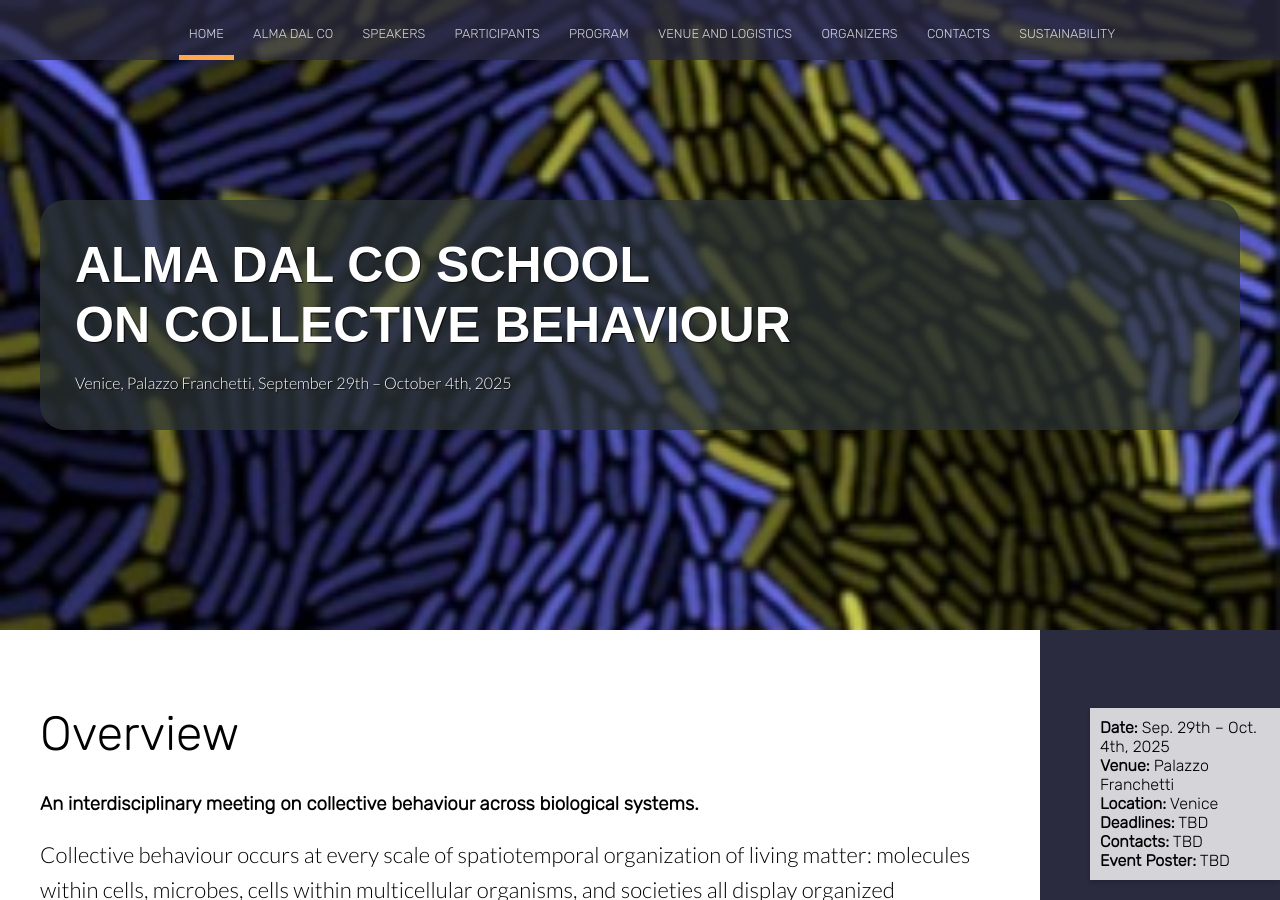
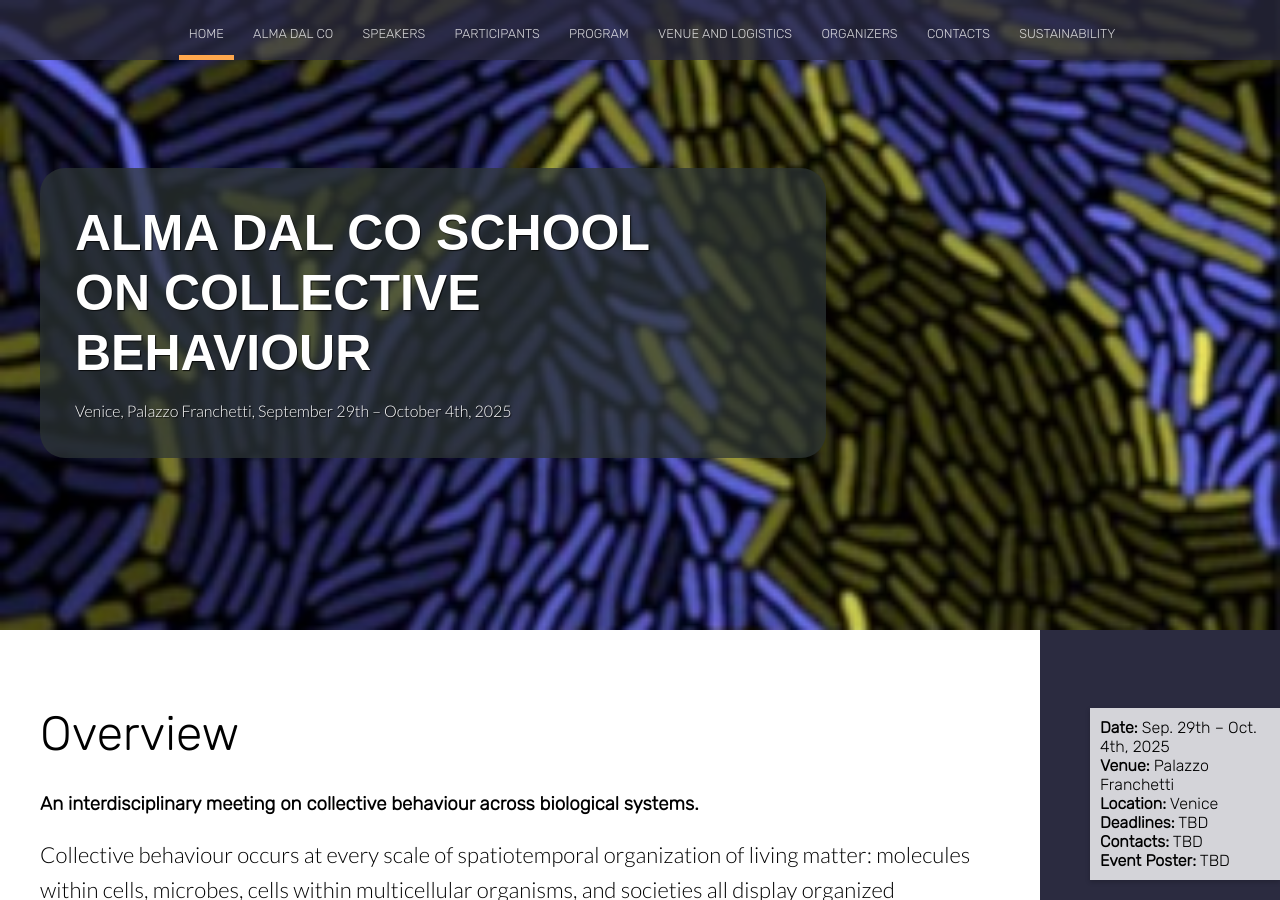
Before and after one commit to almadalcoschool/almadalcoschool.github.io, a Jekyll site: the page built from index.html, in a window 1280 px wide and 900 px high. Built offline with Jekyll 4.4.1, drawn with Linux system fonts in a browser that asks for light colours; nearby versions of some CDN libraries; the list of posts is cut into pages by our own code.

Commit message:
indentation

```diff
--- a/_sass/layout.scss
+++ b/_sass/layout.scss
@@ -148,6 +148,7 @@
 
 .heading-landing,
 .heading-landing-home {
+	display: inline-block;
 	padding: 35px;
 	background-color: #2c3435bb;
 	border-radius: 25px;
--- a/alma.html
+++ b/alma.html
@@ -87,7 +87,7 @@
     .heading-landing,
     .heading-landing-home {
         padding: 20px;        /* Adjust padding for mobile */
-        max-width: 90%;       /* Allow more space on mobile */
+        max-width: none;    /* Remove max-width to allow natural size */
         word-wrap: break-word; /* Allow words to break in case of overflow */
     }
 }
--- a/index.html
+++ b/index.html
@@ -42,14 +42,13 @@
                 overflow-wrap: break-word;
                 max-width: 100%;
                 overflow: hidden; /* Nasconde eventuali contenuti che eccedono */
-            } */
+
             .heading-landing,
             .heading-landing-home {
                 padding: 20px;        /* Adjust padding for mobile */
-                max-width: 90%;       /* Allow more space on mobile */
+                max-width: none;    /* Remove max-width to allow natural size */
                 word-wrap: break-word; /* Allow words to break in case of overflow */
-    }
-
+            }
         }
     </style>
 </head>
--- a/speakers.html
+++ b/speakers.html
@@ -61,9 +61,9 @@
 			.heading-landing,
 			.heading-landing-home {
 				padding: 20px;        /* Adjust padding for mobile */
-				max-width: 90%;       /* Allow more space on mobile */
+				max-width: none;    /* Remove max-width to allow natural size */
 				word-wrap: break-word; /* Allow words to break in case of overflow */
-    }
+			}
 		}
 		</style>
 </head>
```
